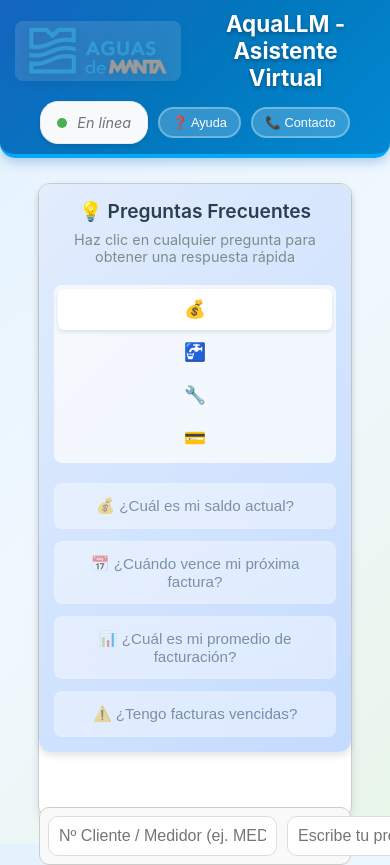
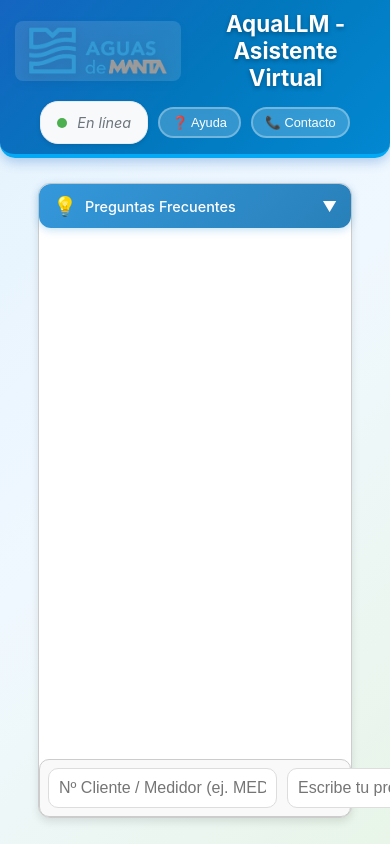
Before and after one commit to Tokioh/AquaLLM, a React (Create React App) app in the folder frontend/: page / in a window 390 px wide. Shown: the top 865 px of the page. After the commit the page ends 844 px from the top, so only its background shows below. Built offline with nearby package versions, Linux system fonts and the light colour scheme.

Commit message:
Add collapsible panel to QuickSuggestions
Introduces a toggle button and expandable panel to the QuickSuggestions component, allowing users to show or hide frequently asked questions. Updates both CSS and JS to support the new UI, improving usability and responsiveness.

```diff
--- a/frontend/src/components/QuickSuggestions.css
+++ b/frontend/src/components/QuickSuggestions.css
@@ -132,6 +132,111 @@
   }
 }
 
+/* Estilos para panel desplegable */
+.quick-suggestions.collapsed {
+  margin-bottom: 10px;
+  padding: 0;
+  background: transparent;
+  box-shadow: none;
+}
+
+.suggestions-toggle {
+  background: linear-gradient(135deg, #3498db 0%, #2980b9 100%);
+  border-radius: 12px;
+  padding: 12px 16px;
+  cursor: pointer;
+  transition: all 0.3s ease;
+  box-shadow: 0 2px 8px rgba(52, 152, 219, 0.3);
+}
+
+.suggestions-toggle:hover {
+  transform: translateY(-2px);
+  box-shadow: 0 4px 12px rgba(52, 152, 219, 0.4);
+}
+
+.toggle-content {
+  display: flex;
+  align-items: center;
+  justify-content: space-between;
+  color: white;
+  font-weight: 500;
+}
+
+.toggle-icon {
+  font-size: 1.2rem;
+  margin-right: 8px;
+}
+
+.toggle-text {
+  flex-grow: 1;
+  text-align: left;
+}
+
+.toggle-arrow {
+  font-size: 0.9rem;
+  transition: transform 0.3s ease;
+}
+
+.toggle-arrow.up {
+  transform: rotate(180deg);
+}
+
+.quick-preview {
+  display: flex;
+  justify-content: center;
+  gap: 8px;
+  margin-top: 8px;
+}
+
+.preview-icon {
+  background: rgba(255, 255, 255, 0.2);
+  border-radius: 50%;
+  width: 32px;
+  height: 32px;
+  display: flex;
+  align-items: center;
+  justify-content: center;
+  font-size: 0.9rem;
+}
+
+.suggestions-panel {
+  overflow: hidden;
+  transition: all 0.4s ease;
+  background: linear-gradient(135deg, #e2edfd 0%, #c4dbff 100%);
+  border-radius: 12px;
+  margin-top: 8px;
+  box-shadow: 0 4px 6px rgba(0, 0, 0, 0.1);
+}
+
+.suggestions-panel.show {
+  max-height: 600px;
+  padding: 20px;
+  opacity: 1;
+}
+
+.suggestions-panel.hide {
+  max-height: 0;
+  padding: 0 20px;
+  opacity: 0;
+}
+
+/* Responsive para toggle */
+@media (max-width: 768px) {
+  .toggle-content {
+    font-size: 0.9rem;
+  }
+
+  .quick-preview {
+    gap: 6px;
+  }
+
+  .preview-icon {
+    width: 28px;
+    height: 28px;
+    font-size: 0.8rem;
+  }
+}
+
 @media (max-width: 480px) {
   .quick-suggestions {
     padding: 15px;
@@ -145,4 +250,8 @@
   .tab-button {
     min-width: 50px;
   }
+
+  .suggestions-toggle {
+    padding: 10px 14px;
+  }
 }
--- a/frontend/src/components/QuickSuggestions.js
+++ b/frontend/src/components/QuickSuggestions.js
@@ -3,6 +3,7 @@
 
 const QuickSuggestions = ({ onQuickQuery, identifier, isLoading }) => {
   const [activeTab, setActiveTab] = useState('finanzas');
+  const [isExpanded, setIsExpanded] = useState(false);
 
   const suggestions = {
     finanzas: [
@@ -47,9 +48,23 @@
   };
 
   return (
-    <div className="quick-suggestions">
+    <div className={`quick-suggestions ${isExpanded ? 'expanded' : 'collapsed'}`}>
+      {/* Botón de toggle compacto */}
+      <div className="suggestions-toggle" onClick={() => setIsExpanded(!isExpanded)}>
+        <div className="toggle-content">
+          <span className="toggle-icon">💡</span>
+          <span className="toggle-text">
+            {isExpanded ? 'Ocultar Sugerencias' : 'Preguntas Frecuentes'}
+          </span>
+          <span className={`toggle-arrow ${isExpanded ? 'up' : 'down'}`}>
+            {isExpanded ? '▲' : '▼'}
+          </span>
+        </div>
+      </div>
+
+      {/* Panel expandible */}
+      <div className={`suggestions-panel ${isExpanded ? 'show' : 'hide'}`}>
         <div className="suggestions-header">
-        <h3>💡 Preguntas Frecuentes</h3>
           <p>Haz clic en cualquier pregunta para obtener una respuesta rápida</p>
         </div>
 
@@ -80,6 +95,7 @@
           ))}
         </div>
       </div>
+    </div>
   );
 };
 
```
Lines whose indentation alone changed are shown as unchanged.
